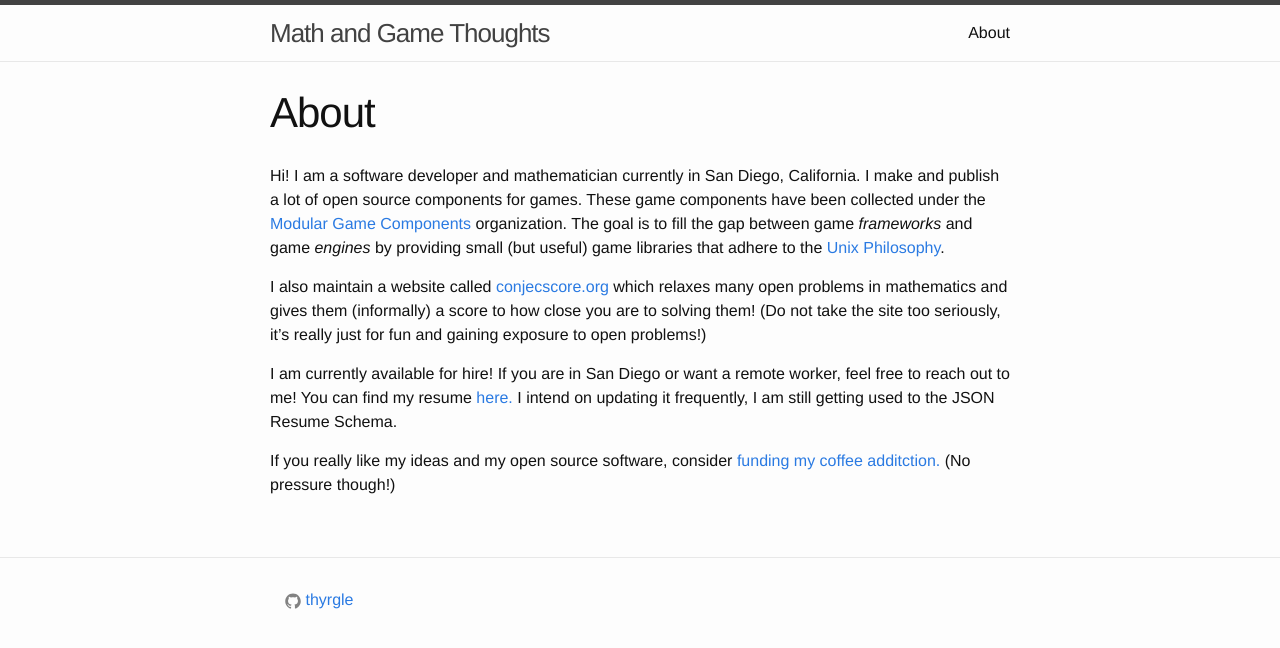
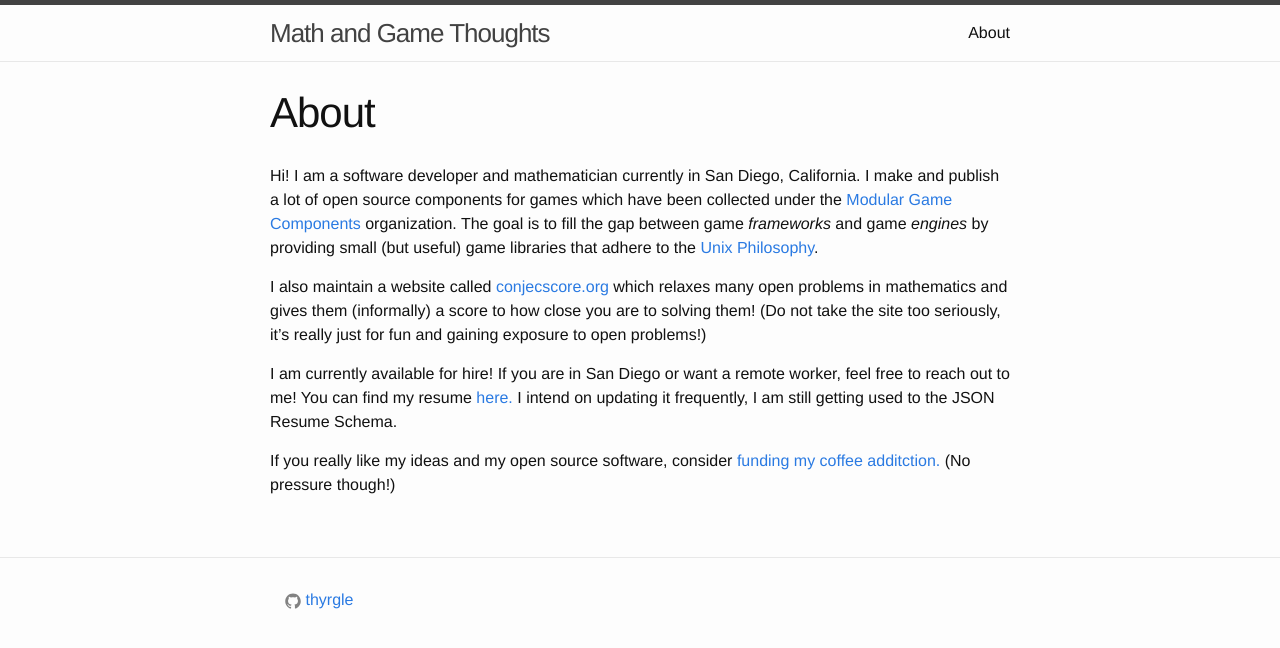
Before and after one commit to thyrgle/thyrgle.github.io, a Jekyll site: the page built from about.md, in a window 1280 px wide. Shown: the top 648 px of the page. Built offline with Jekyll 4.4.1, drawn with Linux system fonts in a browser that asks for light colours.

Commit message:
Simplified wording in about.md

```diff
--- a/about.md
+++ b/about.md
@@ -4,7 +4,7 @@ title: About
 permalink: /about/
 ---
 
-Hi! I am a software developer and mathematician currently in San Diego, California. I make and publish a lot of open source components for games. These game components have been collected under the [Modular Game Components](https://github.com/Modular-Game-Components) organization. The goal is to fill the gap between game *frameworks* and game *engines* by providing small (but useful) game libraries that adhere to the [Unix Philosophy](https://en.wikipedia.org/wiki/Unix_philosophy).
+Hi! I am a software developer and mathematician currently in San Diego, California. I make and publish a lot of open source components for games which have been collected under the [Modular Game Components](https://github.com/Modular-Game-Components) organization. The goal is to fill the gap between game *frameworks* and game *engines* by providing small (but useful) game libraries that adhere to the [Unix Philosophy](https://en.wikipedia.org/wiki/Unix_philosophy).
 
 I also maintain a website called [conjecscore.org](https://conjecscore.org/) which relaxes many open problems in mathematics and gives them (informally) a score to how close you are to solving them! (Do not take the site too seriously, it's really just for fun and gaining exposure to open problems!)
 
```
